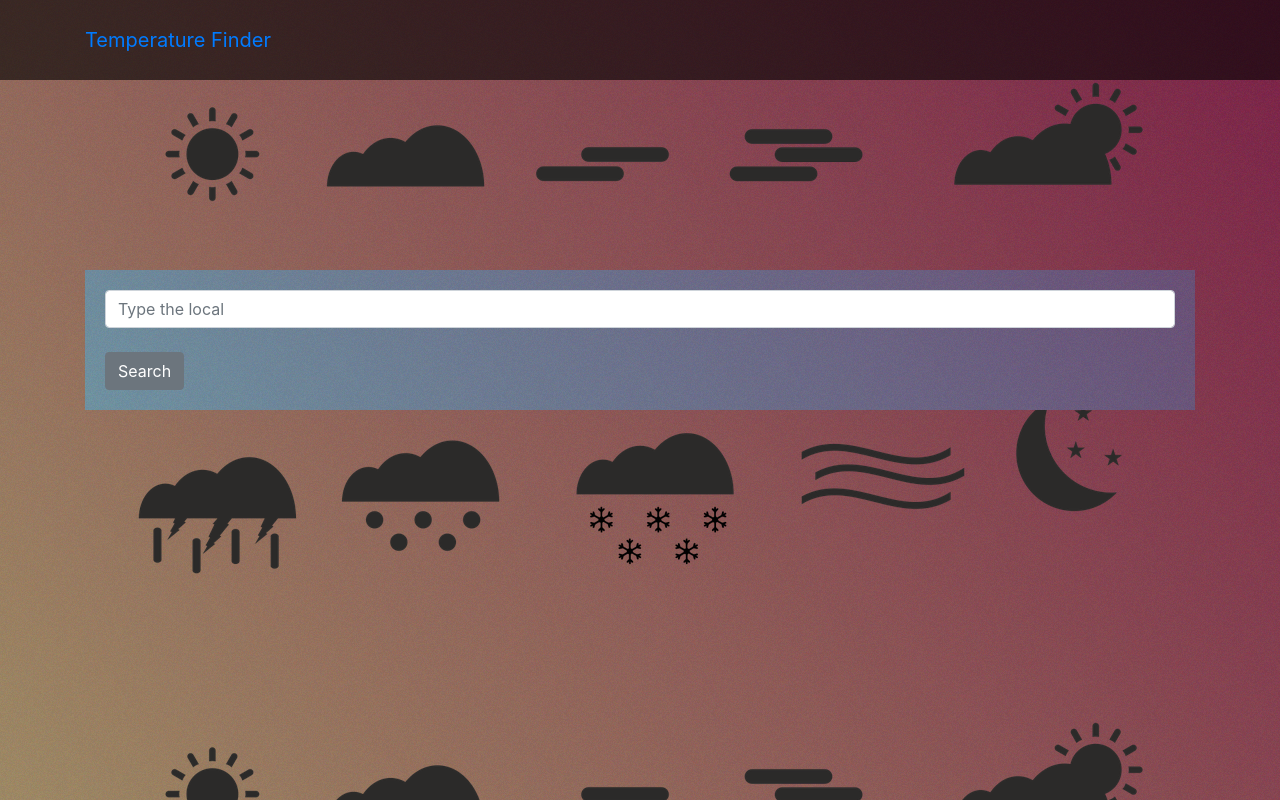
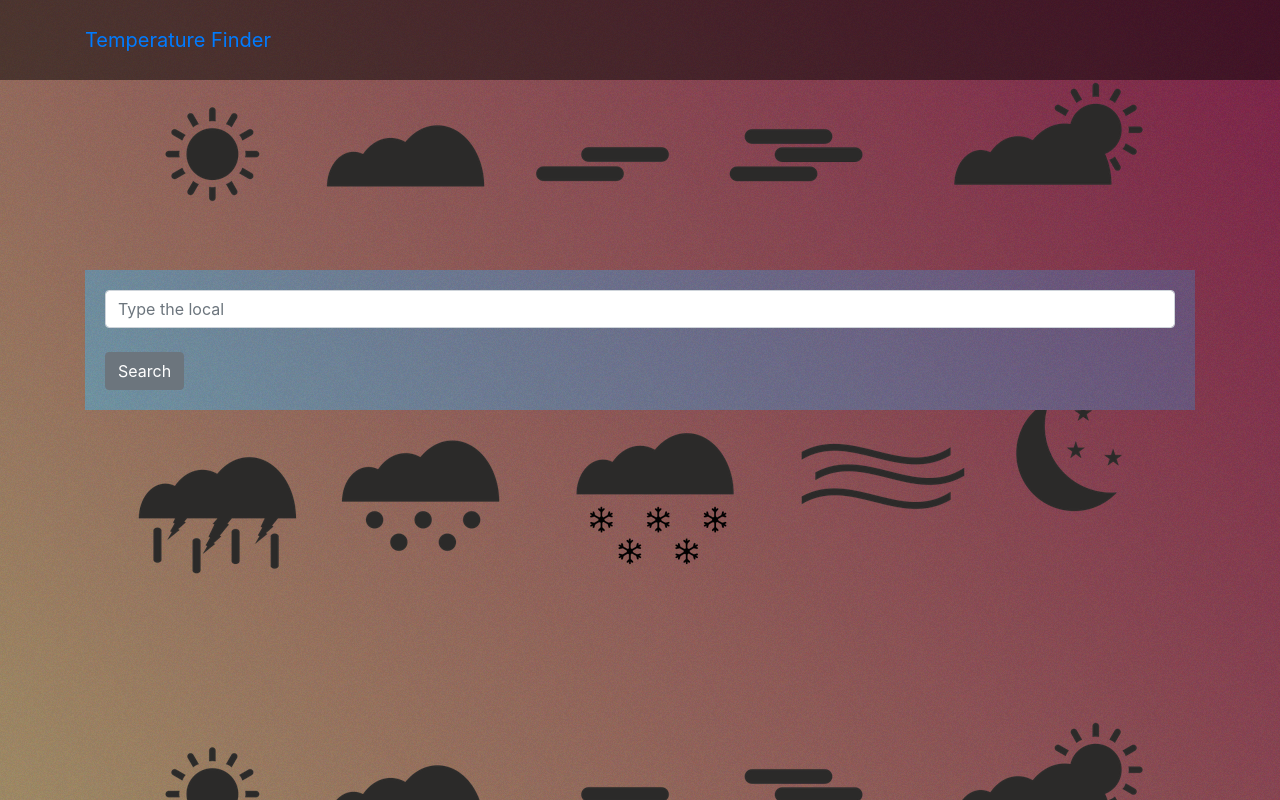
Before and after one commit to alexandrepalmag/Weather-Finder-App-with-jQuery, a plain HTML site: page index.html in a window 1280 px wide. Drawn offline with Linux system fonts and the light colour scheme.

Commit message:
navbar's transaprency changed

```diff
--- a/css/style.css
+++ b/css/style.css
@@ -18,7 +18,7 @@ body {
 
 /* navbar */
 nav.navbar-transparent {
-    background: rgba(0, 0, 0, 0.6);
+    background: rgba(0, 0, 0, 0.48);
     padding: 25px 0px;
     border: none;
 }
```
